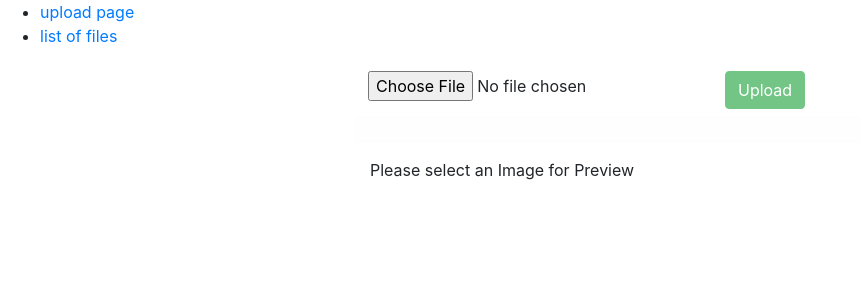
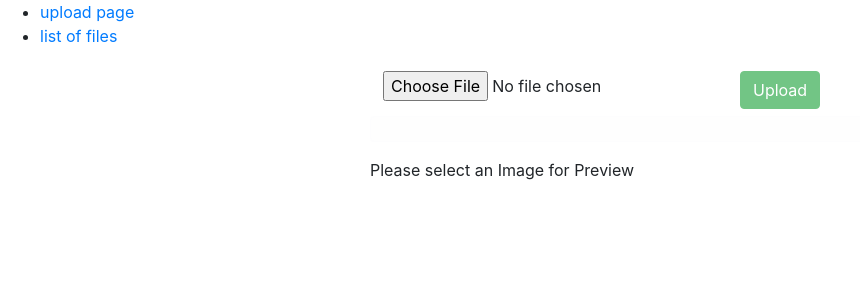
Before and after one commit to AlcibiadesCleinias/react-django-image-upload, a React (Create React App) app in the folder react-app-frontend/: page / in a window 1280 px wide. Shown: the top 300 px of the page, without its empty margins (0-860 px from the left). Built offline with nearby package versions, Linux system fonts and the light colour scheme; no server answers.

Commit message:
containel-col-bootstrap-style

```diff
--- a/react-app-frontend/src/views/UploadView/UploadView.js
+++ b/react-app-frontend/src/views/UploadView/UploadView.js
@@ -72,7 +72,10 @@ const UploadFiles = () => {
 
 
   return (
-    <div>
+    <Container>
+      <Row>
+
+      <Col xs={12} md={12}>
           {currentFile && (
             <div className="progress">
               <div
@@ -87,7 +90,9 @@ const UploadFiles = () => {
               </div>
             </div>
           )}
+      </Col>
 
+      <Col xs={12} md={12}>
         <label className="btn btn-default">
           <input type="file" accept="image/png, image/jpeg" onChange={selectFile} />
         </label>
@@ -99,18 +104,23 @@ const UploadFiles = () => {
         >
           Upload
         </button>
+      </Col>
 
+      <Col xs={12} md={12}>
         <div className="alert alert-light" role="alert">
           {message}
         </div>
+      </Col>
 
       <Col xs={12} md={12}>
         {$imagePreview}
       </Col>
 
+      <Col xs={12} md={12}>
         {(fileInfos.length > 0) && (<FilesListCard filesinfo={fileInfos}/>)}
-
-    </div>
+      </Col>
+    </Row>
+    </Container>
   );
 };
 
```
Lines whose indentation alone changed are shown as unchanged.
